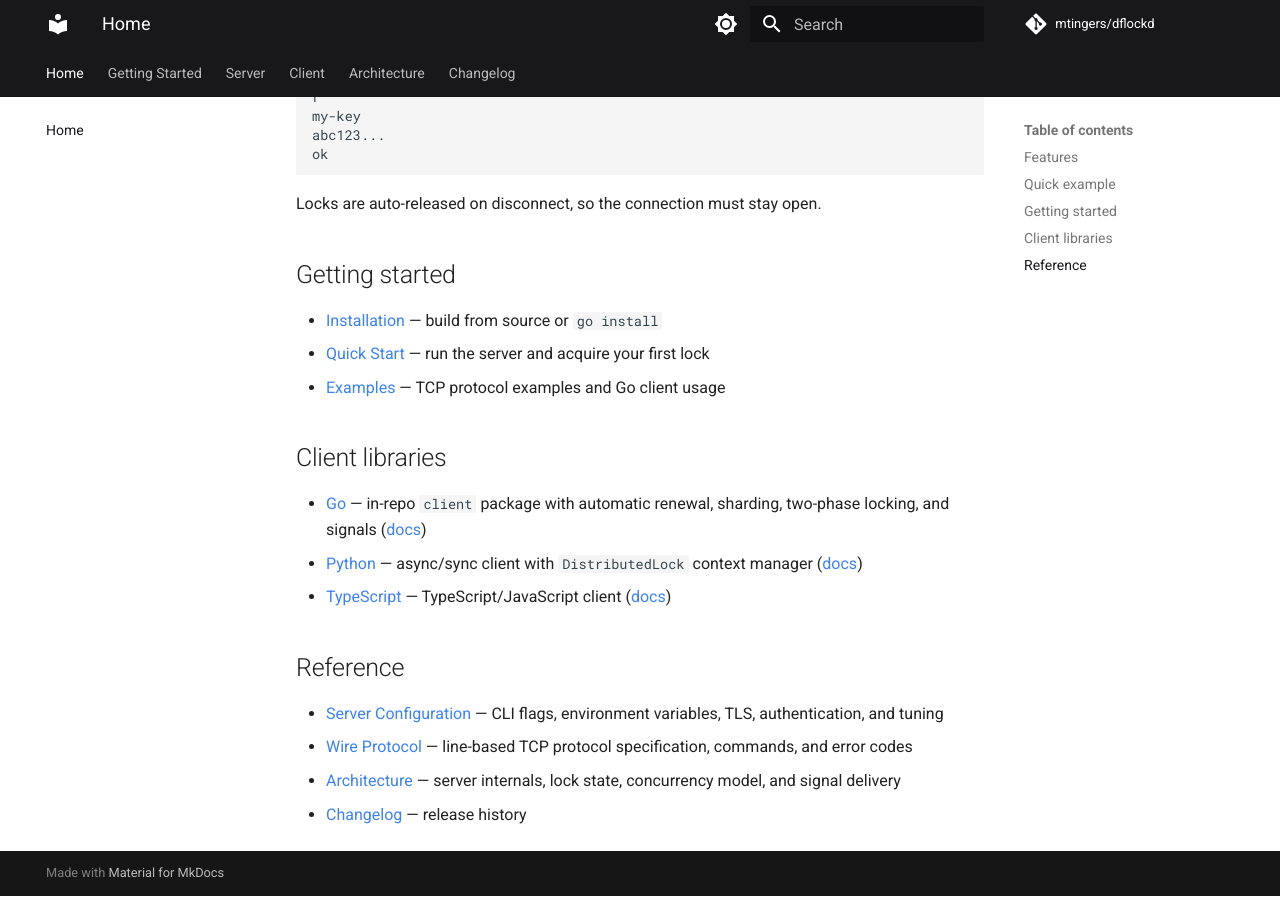
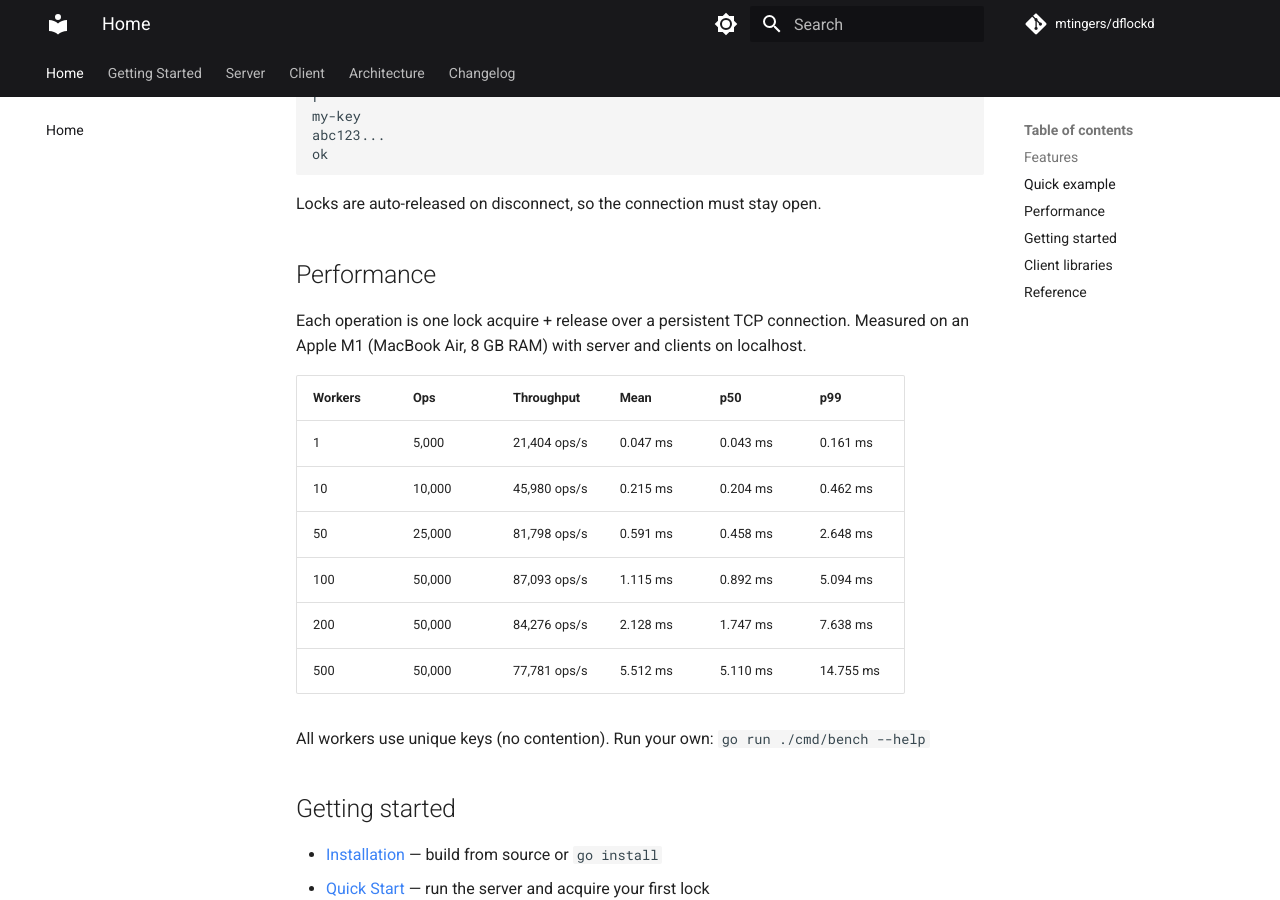
Before and after one commit to mtingers/dflockd, an MkDocs documentation site: the page built from docs/index.md, in a window 1280 px wide and 900 px high, scrolled down 935 px. Built offline with MkDocs 1.6.1 and Material for MkDocs 9.7.7, drawn with Linux system fonts in a browser that asks for light colours; comment, search, counter and statistics services are not loaded.

Commit message:
docs: add performance benchmarks table to README and landing page
Co-Authored-By: Claude Opus 4.6 <noreply@anthropic.com>

```diff
--- a/docs/index.md
+++ b/docs/index.md
@@ -31,6 +31,21 @@ ok
 
 Locks are auto-released on disconnect, so the connection must stay open.
 
+## Performance
+
+Each operation is one lock acquire + release over a persistent TCP connection. Measured on an Apple M1 (MacBook Air, 8 GB RAM) with server and clients on localhost.
+
+| Workers | Ops | Throughput | Mean | p50 | p99 |
+|---|---|---|---|---|---|
+| 1 | 5,000 | 21,404 ops/s | 0.047 ms | 0.043 ms | 0.161 ms |
+| 10 | 10,000 | 45,980 ops/s | 0.215 ms | 0.204 ms | 0.462 ms |
+| 50 | 25,000 | 81,798 ops/s | 0.591 ms | 0.458 ms | 2.648 ms |
+| 100 | 50,000 | 87,093 ops/s | 1.115 ms | 0.892 ms | 5.094 ms |
+| 200 | 50,000 | 84,276 ops/s | 2.128 ms | 1.747 ms | 7.638 ms |
+| 500 | 50,000 | 77,781 ops/s | 5.512 ms | 5.110 ms | 14.755 ms |
+
+All workers use unique keys (no contention). Run your own: `go run ./cmd/bench --help`
+
 ## Getting started
 
 - [Installation](getting-started/installation.md) — build from source or `go install`
```
Also changed, not shown: CHANGELOG.md (+8 -0 lines), README.md (+15 -0 lines).
